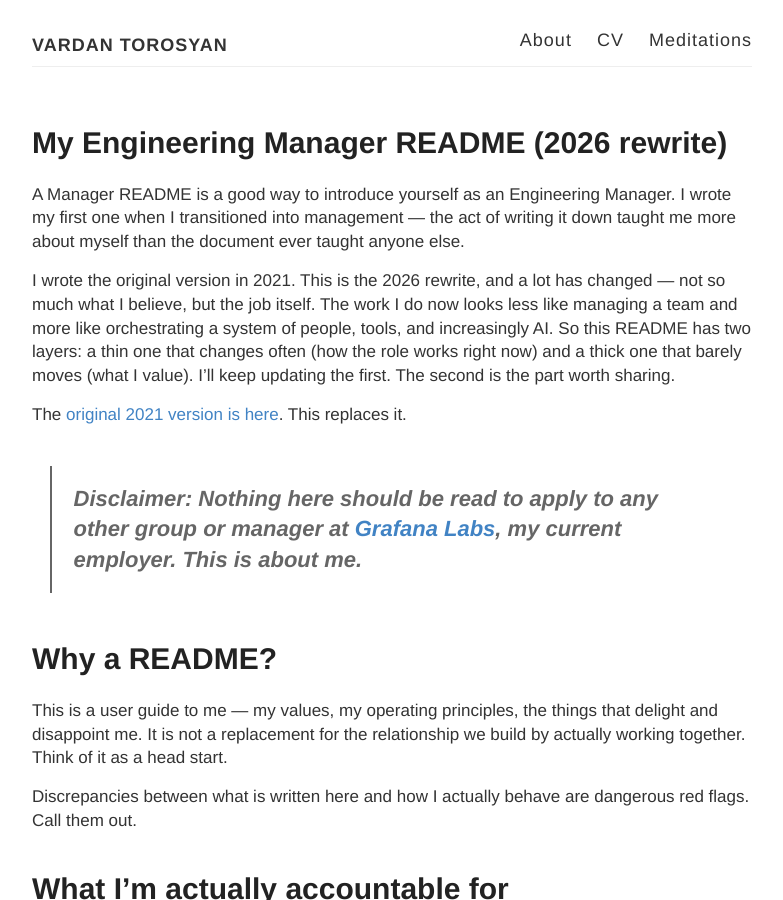
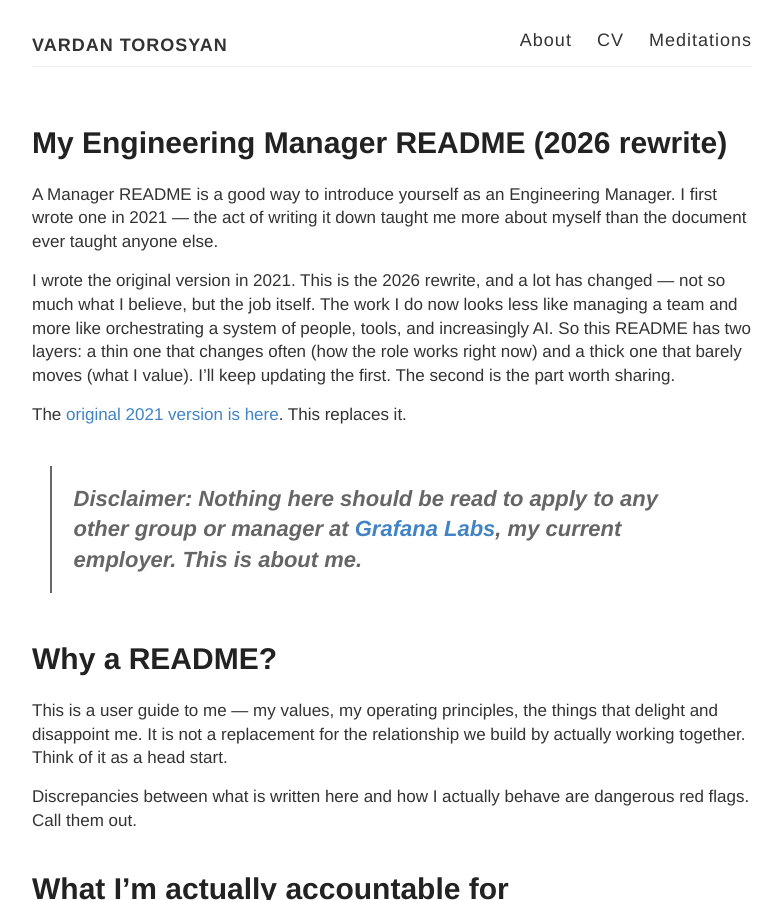
Before and after one commit to vtorosyan/vtorosyan.github.io, a Jekyll site: the page built from _posts/2026/2026-06-26-engineering-manager-readme-2026.md, in a window 1280 px wide and 900 px high. Shown: the whole window, without its empty margins (248-1031 px from the left). Built offline with Jekyll 4.4.1, drawn with Linux system fonts in a browser that asks for light colours.

Commit message:
Fix inaccurate intro — README was written in 2021, not at management transition

```diff
--- a/_posts/2026/2026-06-26-engineering-manager-readme-2026.md
+++ b/_posts/2026/2026-06-26-engineering-manager-readme-2026.md
@@ -3,7 +3,7 @@ title: "My Engineering Manager README (2026 rewrite)"
 layout: post
 ---
 
-A Manager README is a good way to introduce yourself as an Engineering Manager. I wrote my first one when I transitioned into management — the act of writing it down taught me more about myself than the document ever taught anyone else.
+A Manager README is a good way to introduce yourself as an Engineering Manager. I first wrote one in 2021 — the act of writing it down taught me more about myself than the document ever taught anyone else.
 
 I wrote the original version in 2021. This is the 2026 rewrite, and a lot has changed — not so much what I believe, but the job itself. The work I do now looks less like managing a team and more like orchestrating a system of people, tools, and increasingly AI. So this README has two layers: a thin one that changes often (how the role works right now) and a thick one that barely moves (what I value). I'll keep updating the first. The second is the part worth sharing.
 
```
